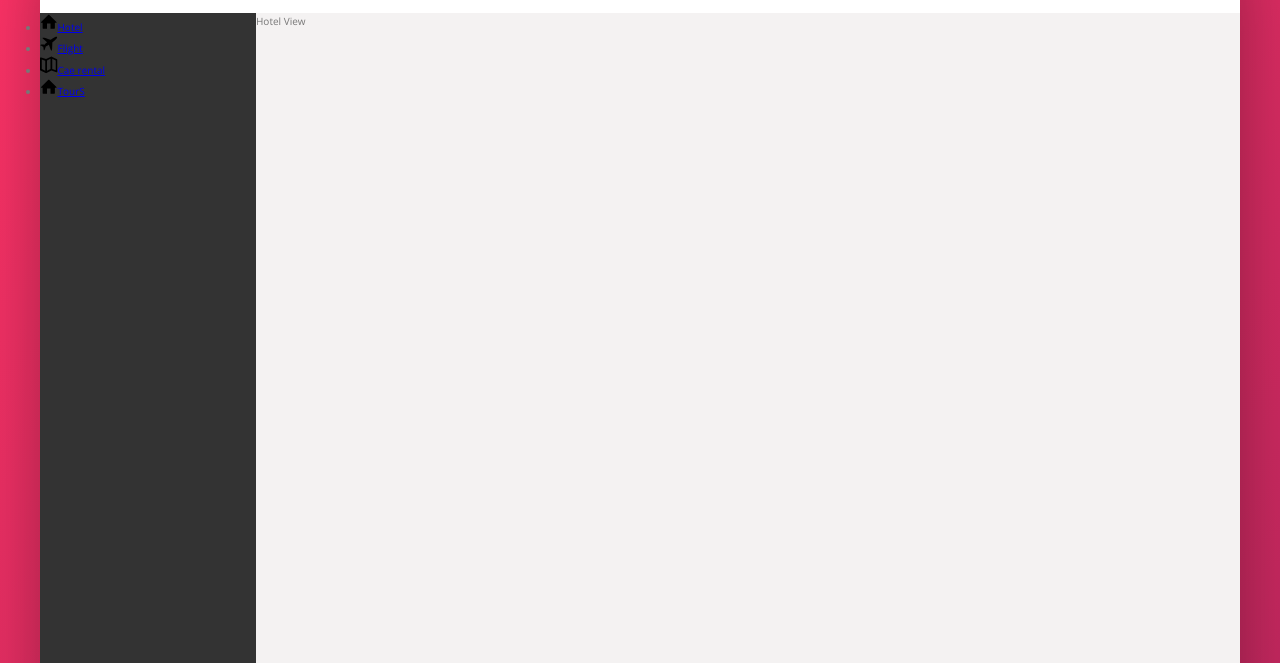
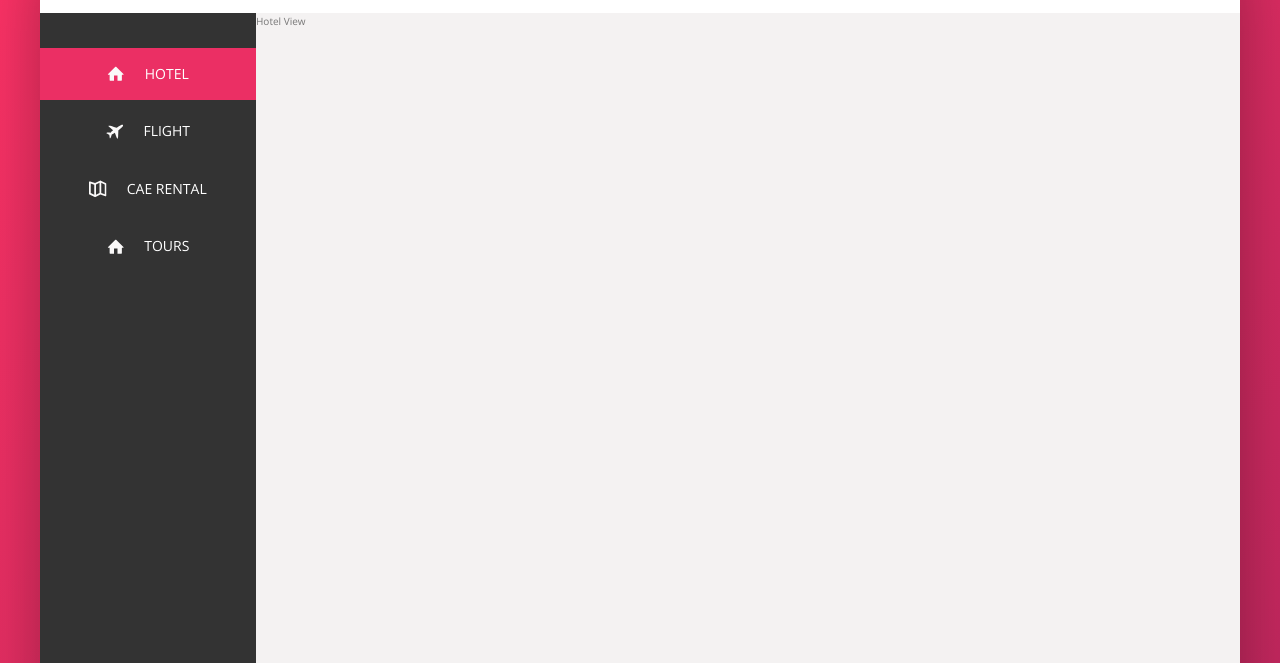
Before and after one commit to AnnieManu/Booking-app, a website: page index.html in a window 1280 px wide. Shown: the part 137-800 px from the top of the page. Drawn offline with nearby package versions, Linux system fonts and the light colour scheme.

Commit message:
side bar finished

```diff
--- a/index.html
+++ b/index.html
@@ -44,39 +44,39 @@
           <div class="content">
               <nav class="sidebar">
                   <ul class="side-nav">
-                    <li class="side-nav">
-                      <a href="#" class="side-nav-link">
-                        <svg class="sideNav-icon">
+                    <li class="side-nav__item side-nav__item--active">
+                      <a href="#" class="side-nav__link">
+                        <svg class="side-nav__icon">
                           <use xlink:href="img/sprite.svg#icon-home"></use>
                           <span>Hotel</span>
                         </svg>
                       </a>
                     </li>
-                    <li class="side-nav">
-                      <a href="#" class="side-nav-link">
-                        <svg class="side-nav-icon">
+                    <li class="side-nav__item">
+                      <a href="#" class="side-nav__link">
+                        <svg class="side-nav__icon">
                           <use xlink:href="img/sprite.svg#icon-aircraft"></use>
                           <span>Flight</span>
                         </svg>
                       </a>
                     </li>
-                    <li class="side-nav">
-                      <a href="#" class="side-nav-link">
-                        <svg class="side-nav-icon-key">
+                    <li class="side-nav__item">
+                      <a href="#" class="side-nav__link">
+                        <svg class="side-nav__icon">
                           <use xlink:href="img/sprite.svg#icon-map"></use>
                           <span>Cae rental</span>
                         </svg>
                       </a>
                     </li>
-                    <li class="side-nav">
-                      <a href="#" class="side-nav-link">
-                        <svg class="side-nav-icon">
+                    <li class="side-nav__item">
+                      <a href="#" class="side-nav__link">
+                        <svg class="side-nav__icon">
                           <use xlink:href="img/sprite.svg#icon-home"></use>
                           <span>TourS</span>
                         </svg>
                       </a>
-
-                  </ul> </li>
+                    </li>
+                  </ul>
                     <div class="legal">
                       &COPY; 2019 by Annie All rights reserved
                     </div>
--- a/sass/_components.scss
+++ b/sass/_components.scss
@@ -118,20 +118,75 @@
 //side navigator
 
 .side-nav{
+    font-size:1.4rem;
+    list-style: none;
+    margin-top:3.5rem;
     &__item{
 
     }
-    &__link{
+    &__link:link,
+     &__visited{
+     color:var(--color-grey-light-1);
+     text-decoration: none;
+     text-transform: uppercase;
+     display:block;
+     padding:1.5rem 3rem;
+     display:flex;
+     text-align: center;
+     z-index:10;
+     position: relative
 
     }
+
+    &__link{
+        color:#fff;
+        display: flex;
+        align-items: center;
+        justify-content: center;
+        // z-index:10;
+    }
     &__icon{
-     width:1.75rem;
-     height: 1.75rem;
+        width:1.75rem;
+        height:1.75rem;
+        margin-right:2rem;
+        fill:currentColor;
     }
-}
-svg{
-    width:1.75rem;
-    height:1.75rem;
+
+    &__item{
+     position: relative;
+      &:not(:last-child){
+        margin-bottom: .5rem;
+      }
+    }
+
+
+    &__item::before{
+      content:"";
+      position:absolute;
+      top:0;
+      left:0;
+      height: 100%;
+      width:3px;
+      background:var(--color-primary);
+      transform: scaleY(0);
+      transition:transform 1s,
+                 width cubic-bezier(1,0,0,1) .2s,
+                 background-color .1s;
+
+    }
+    &__item:hover::before,
+    &__item--active::before{
+        transform: scaleY(1);
+        width:100%;
+        // z-index:-1;
+    }
+    &__item:active::before{
+        background:var(--color-primary-light);
+    }
+    span{
+        color:#fff;
+        // padding:1rem;
+    }
 }
 
 ////////legal text
```
Also changed, not shown: css/style.comp.css, css/style.css.
